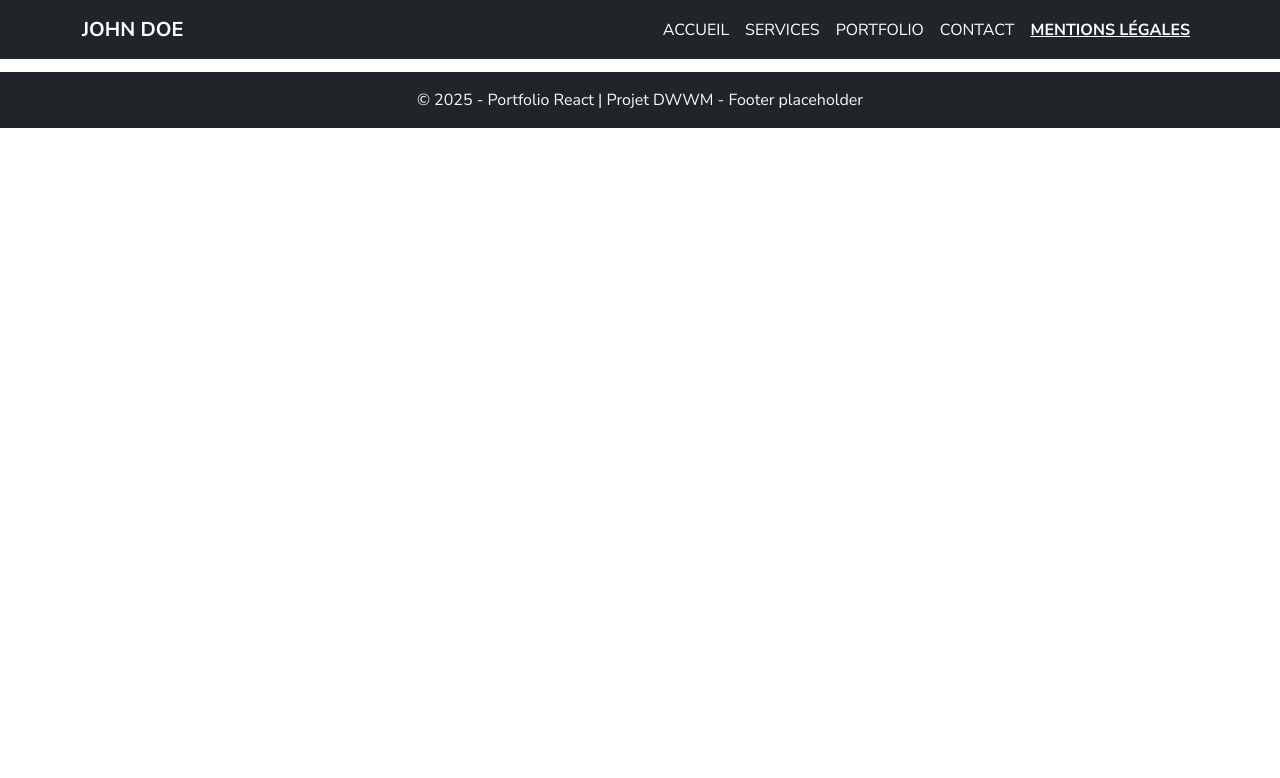
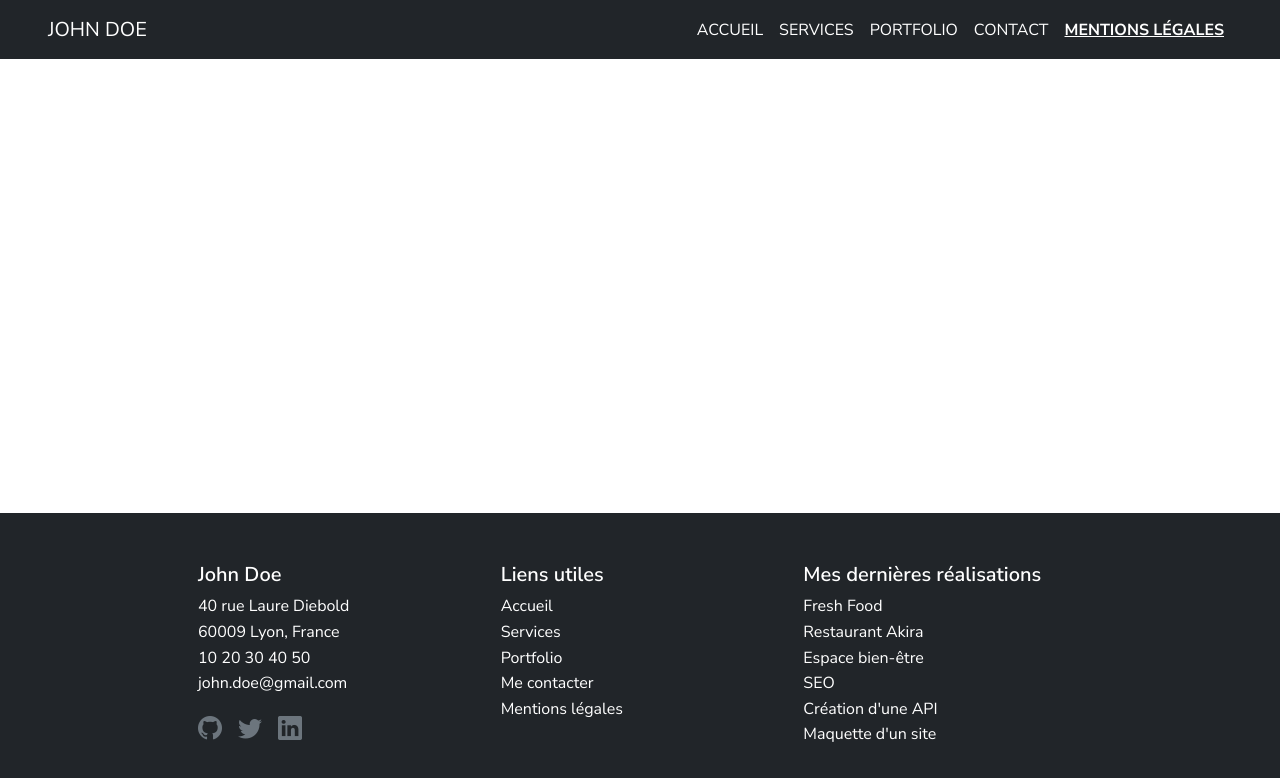
Before and after one commit to cedrickernec/kernec-cedric-devoir-5-portfolio-react, a React (Vite) app: page /mentions-legales in a window 1280 px wide. Shown: the top 778 px of the page. Built offline with nearby package versions, Linux system fonts and the light colour scheme.

Commit message:
feat(footer): création du footer commun et harmonisation du layout global

```diff
--- a/index.html
+++ b/index.html
@@ -1,15 +1,18 @@
 <!doctype html>
 <html lang="fr">
   <head>
-    <meta charset="UTF-8" />
-    <link rel="icon" type="image/png" href="/favicon.png" />
-    <meta name="viewport" content="width=device-width, initial-scale=1.0" />
+    <meta charset="UTF-8">
+    <link rel="icon" type="image/png" href="/favicon.png">
+    <meta name="viewport" content="width=device-width, initial-scale=1.0">
     <title>kernec-cedric-devoir-5-portfolio-react</title>
 
     <!-- Nunito Sans - Google Fonts -->
     <link rel="preconnect" href="https://fonts.googleapis.com">
     <link rel="preconnect" href="https://fonts.gstatic.com" crossorigin>
     <link href="https://fonts.googleapis.com/css2?family=Nunito+Sans:ital,opsz,wght@0,6..12,200..1000;1,6..12,200..1000&display=swap" rel="stylesheet">
+
+    <!-- Bootstrap Icons -->
+    <link rel="stylesheet" href="https://cdn.jsdelivr.net/npm/bootstrap-icons@1.11.1/font/bootstrap-icons.css">
   </head>
   <body>
     <div id="root"></div>
--- a/src/App.jsx
+++ b/src/App.jsx
@@ -13,6 +13,7 @@ export default function App() {
 	return (
 		<BrowserRouter>
 			<Navbar/>
+			<main>
 				<Routes>
 					<Route path="/" element={<Home/>} />
 					<Route path="/services" element={<Services/>} />
@@ -20,6 +21,7 @@ export default function App() {
 					<Route path="/contact" element={<Contact/>} />
 					<Route path="/mentions-legales" element={<MentionsLegales/>} />
 				</Routes>
+			</main>
 			<Footer/>
 		</BrowserRouter>
 	);
--- a/src/components/layout/Footer.jsx
+++ b/src/components/layout/Footer.jsx
@@ -1,9 +1,122 @@
+// Footer commun avec navigation React Router + Bootstrap
+import {NavLink} from "react-router-dom";
+
 export default function Footer() {
   return (
-    <footer className="bg-dark text-center py-3 mt-5">
-      <p className="mb-0 text-light">
-        © 2025 - Portfolio React | Projet DWWM - Footer placeholder
-      </p>
+    <footer className="bg-dark text-white text-center py-5 mt-5">
+      <div className="container px-4 px-md-5 px-lg-6">
+        <div className="row text-start">
+
+          {/* Colonne 1 */}
+          <div className="col-md-4">
+            <h5 className="mb-2">John Doe</h5>
+            <p>40 rue Laure Diebold</p>
+            <p>60009 Lyon, France</p>
+            <p>10 20 30 40 50</p>
+            <p>john.doe@gmail.com</p>
+            <div className="mt-3">
+              <a
+              href="https://github.com/"
+              className="text-secondary me-3"
+              target="_blank"
+              rel="nooperner noreferrer"
+              aria-label="Lien vers le profil GitHub"
+              title="GitHub">
+                <i className="bi bi-github fs-4" aria-hidden="true"></i>
+              </a>
+              <a
+              href="https://x.com/"
+              className="text-secondary me-3"
+              target="_blank"
+              rel="nooperner noreferrer"
+              aria-label="Lien vers le profil Twitter"
+              title="Twitter">
+                <i className="bi bi-twitter fs-4" aria-hidden="true"></i>
+              </a>
+              <a
+              href="https://linkedin.com/"
+              className="text-secondary"
+              target="_blank"
+              rel="nooperner noreferrer"
+              aria-label="Lien vers le profil LinkedIn"
+              title="LinkedIn">
+                <i className="bi bi-linkedin fs-4" aria-hidden="true"></i>
+              </a>
+            </div>
+          </div>
+
+          {/* Colonne 2 */}
+          <div className="mt-2 col-md-4 mt-md-0">
+            <h5 className="mb-2">Liens utiles</h5>
+            <ul className="list-unstyled">
+              <li>
+                <NavLink to="/">
+                  Accueil
+                </NavLink>
+              </li>
+              <li>
+                <NavLink to="/services">
+                  Services
+                </NavLink>
+              </li>
+              <li>
+                <NavLink to="/portfolio">
+                  Portfolio
+                </NavLink>
+              </li>
+              <li>
+                <NavLink to="/contact">
+                  Me contacter
+                </NavLink>
+              </li>
+              <li>
+                <NavLink to="/mentions-legales">
+                  Mentions légales
+                </NavLink>
+              </li>
+            </ul>
+          </div>
+
+          {/* Colonne 3 */}
+          <div className="mt-2 col-md-4 mt-md-0">
+            <h5 className="mb-2">
+              Mes dernières réalisations
+            </h5>
+            <ul className="list-unstyled">
+              <li>
+                <NavLink to="/portfolio">
+                  Fresh Food
+                </NavLink>
+              </li>
+              <li>
+                <NavLink to="/portfolio">
+                  Restaurant Akira
+                </NavLink>
+              </li>
+              <li>
+                <NavLink to="/portfolio">
+                  Espace bien-être
+                </NavLink>
+              </li>
+              <li>
+                <NavLink to="/portfolio">
+                  SEO
+                </NavLink>
+              </li>
+              <li>
+                <NavLink to="/portfolio">
+                  Création d'une API
+                </NavLink>
+              </li>
+              <li>
+                <NavLink to="/portfolio">
+                  Maquette d'un site
+                </NavLink>
+              </li>
+            </ul>
+          </div>
+        </div>
+      </div>
     </footer>
   );
 }
--- a/src/components/layout/Navbar.jsx
+++ b/src/components/layout/Navbar.jsx
@@ -4,8 +4,8 @@ import {NavLink} from "react-router-dom";
 export default function Navbar() {
   return (
     <nav className="navbar navbar-expand-lg navbar-dark bg-dark fixed-top">
-      <div className="container">
-        <NavLink className="navbar-brand fw-bold" to="/">
+      <div className="container-fluid px-3 px-md-4 px-lg-5">
+        <NavLink className="navbar-brand" to="/">
           JOHN DOE
         </NavLink>
         <button
@@ -27,7 +27,7 @@ export default function Navbar() {
                   className={({ isActive, isPending }) =>
                   isPending ? "nav-link pending" :
                   isActive ? "nav-link active" : "nav-link"}>
-                  Accueil
+                    Accueil
                 </NavLink>
               </li>
               <li className="nav-item">
@@ -35,7 +35,7 @@ export default function Navbar() {
                   className={({ isActive, isPending }) =>
                   isPending ? "nav-link pending" :
                   isActive ? "nav-link active" : "nav-link"}>
-                  Services
+                    Services
                 </NavLink>
               </li>
               <li className="nav-item">
@@ -43,7 +43,7 @@ export default function Navbar() {
                   className={({ isActive, isPending }) =>
                   isPending ? "nav-link pending" :
                   isActive ? "nav-link active" : "nav-link"}>
-                  Portfolio
+                    Portfolio
                 </NavLink>
               </li>
               <li className="nav-item">
@@ -51,7 +51,7 @@ export default function Navbar() {
                   className={({ isActive, isPending }) =>
                   isPending ? "nav-link pending" :
                   isActive ? "nav-link active" : "nav-link"}>
-                  Contact
+                    Contact
                 </NavLink>
               </li>
               <li className="nav-item">
@@ -59,7 +59,7 @@ export default function Navbar() {
                   className={({ isActive, isPending }) =>
                   isPending ? "nav-link pending" :
                   isActive ? "nav-link active" : "nav-link"}>
-                  Mentions Légales
+                    Mentions Légales
                 </NavLink>
               </li>
             </ul>
--- a/src/styles/global.css
+++ b/src/styles/global.css
@@ -2,7 +2,29 @@
 
 /* ==========================================
    GLOBAL STYLES
-   ========================================== */
+============================================= */
+
+/* Layout global */
+html, body {
+  height: 100%;
+}
+
+#root {
+  display: flex;
+  flex-direction: column;
+  min-height: 100vh;
+}
+
+main {
+  flex: 1;
+}
+
+@media (min-width: 992px) {
+  .px-lg-6 {
+    padding-left: 8rem !important;
+    padding-right: 8rem !important;
+  }
+}
 
 /* Typographie */
 body {
@@ -17,7 +39,7 @@ strong {
   font-weight: 600;
 }
 
-/* Mise en forme des hyperliens */
+/* Navbar */
 .nav-link {
   text-transform: uppercase;
 }
@@ -39,7 +61,21 @@ strong {
   color: white;
 }
 
-.navbar-dark .navbar-nav .nav-link:hover,
-.navbar-dark .navbar-nav .nav-link:focus {
+/* Footer */
+
+footer * {
+  margin: 0.1rem 0;
+}
+
+.bi:hover {
   color: white;
 }
+
+footer a {
+  text-decoration: none;
+  color: white;
+}
+
+footer a:hover {
+  font-weight: 700;
+}
```
Lines whose indentation alone changed are shown as unchanged.
